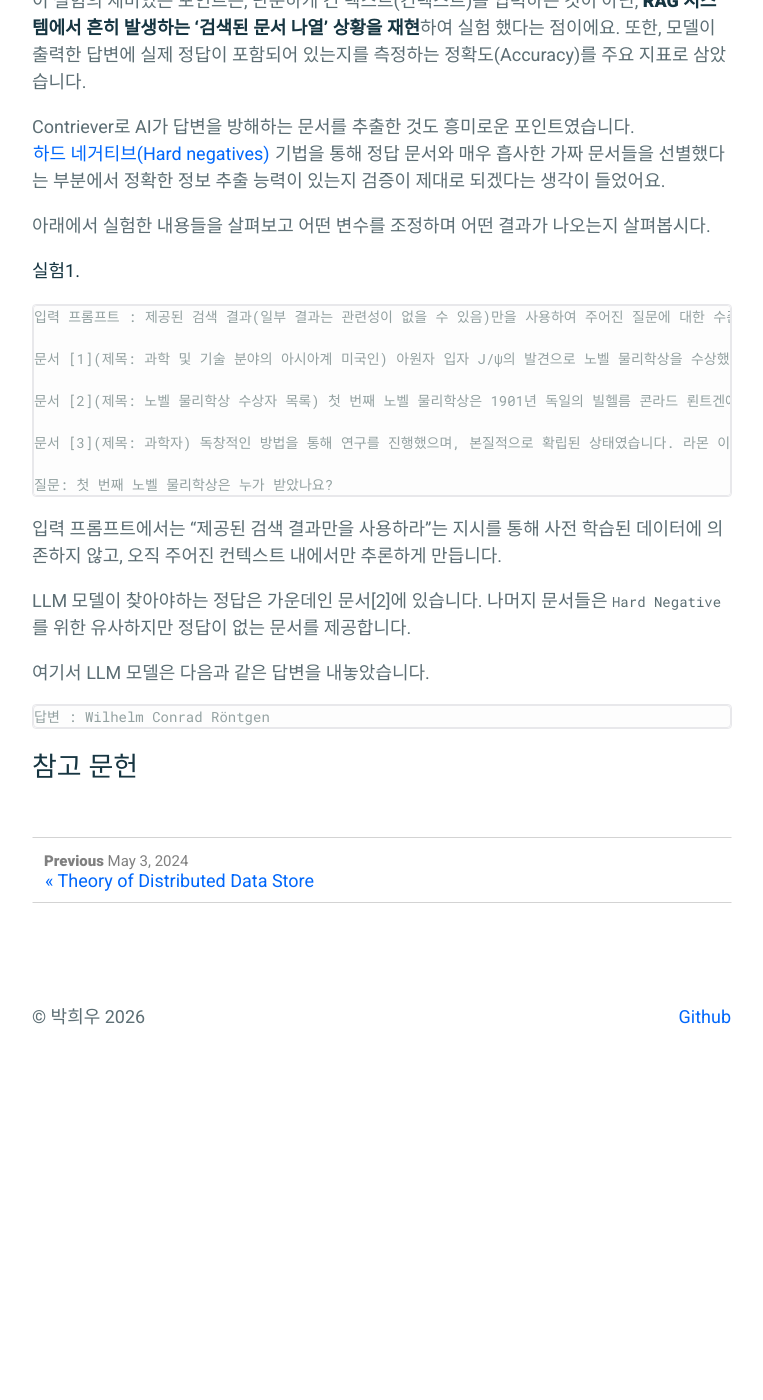
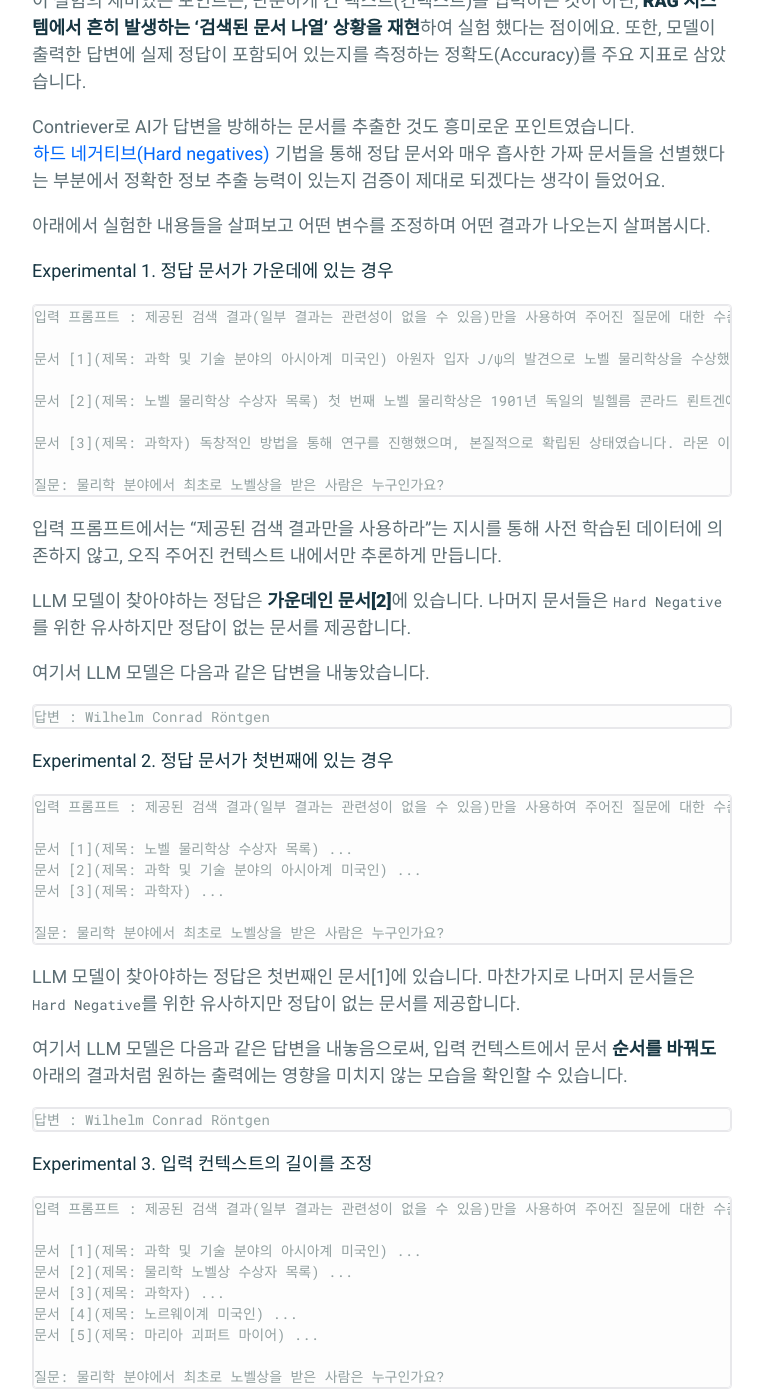
Before and after one commit to parkhuiwo0/parkhuiwo0.github.io, a Jekyll site: the page built from _posts/2026-03-27-Lost-In-the-Middle.md, in a window 1280 px wide and 1400 px high, scrolled down 1790 px. Shown: the whole window, without its empty margins (258-1021 px from the left). Built offline with Jekyll 4.4.1, drawn with Linux system fonts in a browser that asks for light colours; before the commit the page ends 2920 px from its top, so only the background shows below that; some of the changed text lies outside the part shown.

Commit message:
Update 2026-03-27-Lost-In-the-Middle.md

````diff
--- a/_posts/2026-03-27-Lost-In-the-Middle.md
+++ b/_posts/2026-03-27-Lost-In-the-Middle.md
@@ -43,7 +43,7 @@ Contriever로 AI가 답변을 방해하는 문서를 추출한 것도 흥미로
 
 아래에서 실험한 내용들을 살펴보고 어떤 변수를 조정하며 어떤 결과가 나오는지 살펴봅시다.
 
-#### 실험1.
+#### Experimental 1. 정답 문서가 가운데에 있는 경우
 ```
 입력 프롬프트 : 제공된 검색 결과(일부 결과는 관련성이 없을 수 있음)만을 사용하여 주어진 질문에 대한 수준 높은 답변을 작성하십시오.
 
@@ -53,12 +53,12 @@ Contriever로 AI가 답변을 방해하는 문서를 추출한 것도 흥미로
 
 문서 [3](제목: 과학자) 독창적인 방법을 통해 연구를 진행했으며, 본질적으로 확립된 상태였습니다. 라몬 이 카할은 1906년 그의 놀라운 업적으로 노벨상을 수상했습니다...
 
-질문: 첫 번째 노벨 물리학상은 누가 받았나요?
+질문: 물리학 분야에서 최초로 노벨상을 받은 사람은 누구인가요?
 ```
 
 입력 프롬프트에서는 "제공된 검색 결과만을 사용하라"는 지시를 통해 사전 학습된 데이터에 의존하지 않고, 오직 주어진 컨텍스트 내에서만 추론하게 만듭니다.
 
-LLM 모델이 찾아야하는 정답은 가운데인 문서[2]에 있습니다. 나머지 문서들은 `Hard Negative`를 위한 유사하지만 정답이 없는 문서를 제공합니다.
+LLM 모델이 찾아야하는 정답은 **가운데인 문서[2]**에 있습니다. 나머지 문서들은 `Hard Negative`를 위한 유사하지만 정답이 없는 문서를 제공합니다.
 
 여기서 LLM 모델은 다음과 같은 답변을 내놓았습니다.
 
@@ -66,6 +66,45 @@ LLM 모델이 찾아야하는 정답은 가운데인 문서[2]에 있습니다.
 답변 : Wilhelm Conrad Röntgen
 ```
 
+#### Experimental 2. 정답 문서가 첫번째에 있는 경우
+```
+입력 프롬프트 : 제공된 검색 결과(일부 결과는 관련성이 없을 수 있음)만을 사용하여 주어진 질문에 대한 수준 높은 답변을 작성하십시오.
+
+문서 [1](제목: 노벨 물리학상 수상자 목록) ...
+문서 [2](제목: 과학 및 기술 분야의 아시아계 미국인) ...
+문서 [3](제목: 과학자) ...
+
+질문: 물리학 분야에서 최초로 노벨상을 받은 사람은 누구인가요?
+```
+
+LLM 모델이 찾아야하는 정답은 첫번째인 문서[1]에 있습니다. 마찬가지로 나머지 문서들은 `Hard Negative`를 위한 유사하지만 정답이 없는 문서를 제공합니다.
+
+여기서 LLM 모델은 다음과 같은 답변을 내놓음으로써, 입력 컨텍스트에서 문서 **순서를 바꿔도** 아래의 결과처럼 원하는 출력에는 영향을 미치지 않는 모습을 확인할 수 있습니다.
+
+```
+답변 : Wilhelm Conrad Röntgen
+```
+
+
+#### Experimental 3. 입력 컨텍스트의 길이를 조정
+```
+입력 프롬프트 : 제공된 검색 결과(일부 결과는 관련성이 없을 수 있음)만을 사용하여 주어진 질문에 대한 수준 높은 답변을 작성하십시오.
+
+문서 [1](제목: 과학 및 기술 분야의 아시아계 미국인) ...
+문서 [2](제목: 물리학 노벨상 수상자 목록) ...
+문서 [3](제목: 과학자) ...
+문서 [4](제목: 노르웨이계 미국인) ...
+문서 [5](제목: 마리아 괴퍼트 마이어) ...
+
+질문: 물리학 분야에서 최초로 노벨상을 받은 사람은 누구인가요?
+```
+LLM 모델이 찾아야하는 정답은 **문서[2]**에 있습니다. 마찬가지로 나머지 문서들은 `Hard Negative`를 위한 유사하지만 정답이 없는 문서를 제공합니다.
+
+여기서 LLM 모델은 다음과 같은 답변을 내놓음으로써, 입력 컨텍스트에서 **길이를 바꿔도** 아래의 결과처럼 원하는 출력에는 영향을 미치지 않는 모습을 확인할 수 있습니다.
+
+```
+답변 : Wilhelm Conrad Röntgen
+```
 
 
 # 참고 문헌
````
